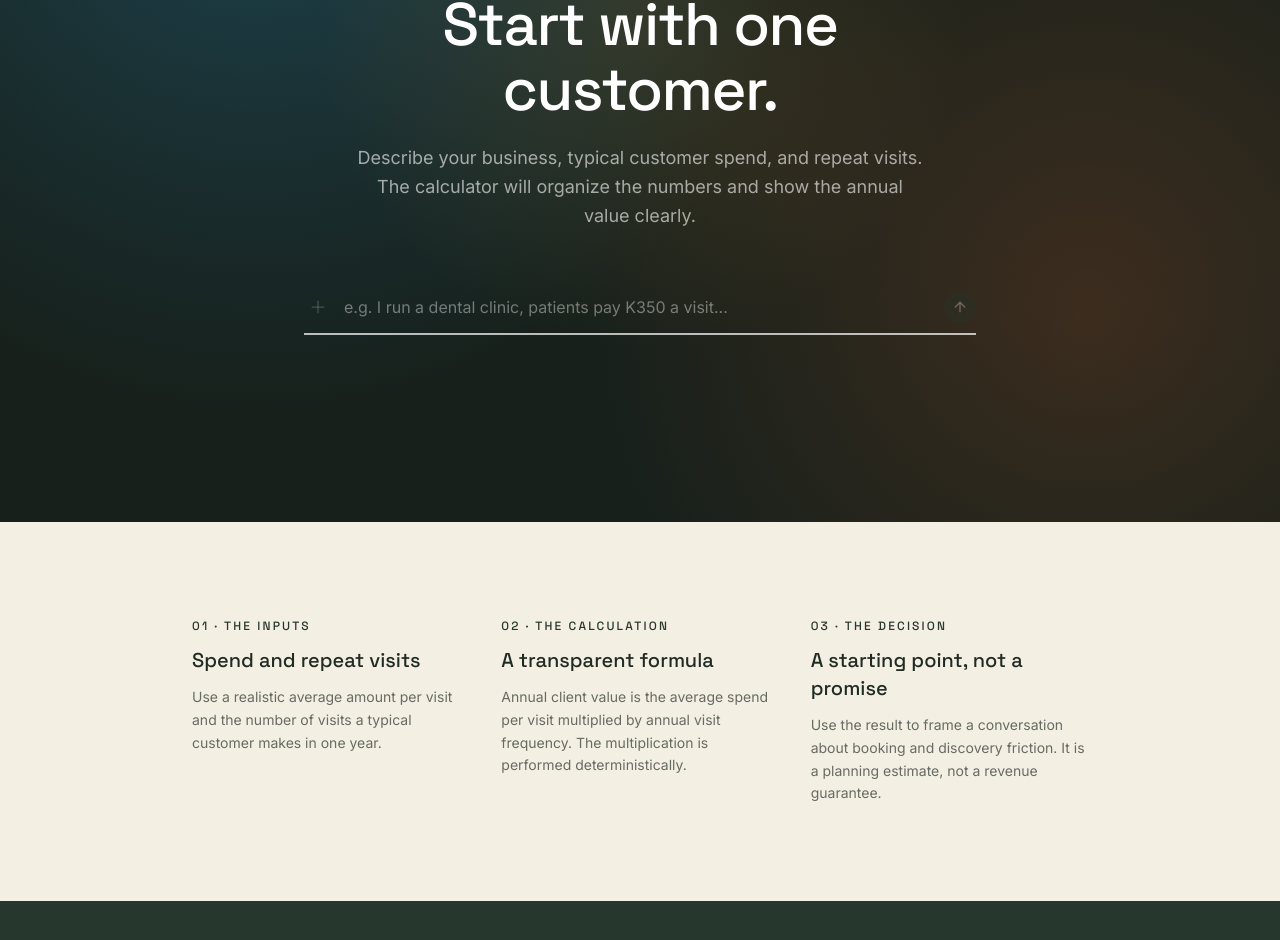
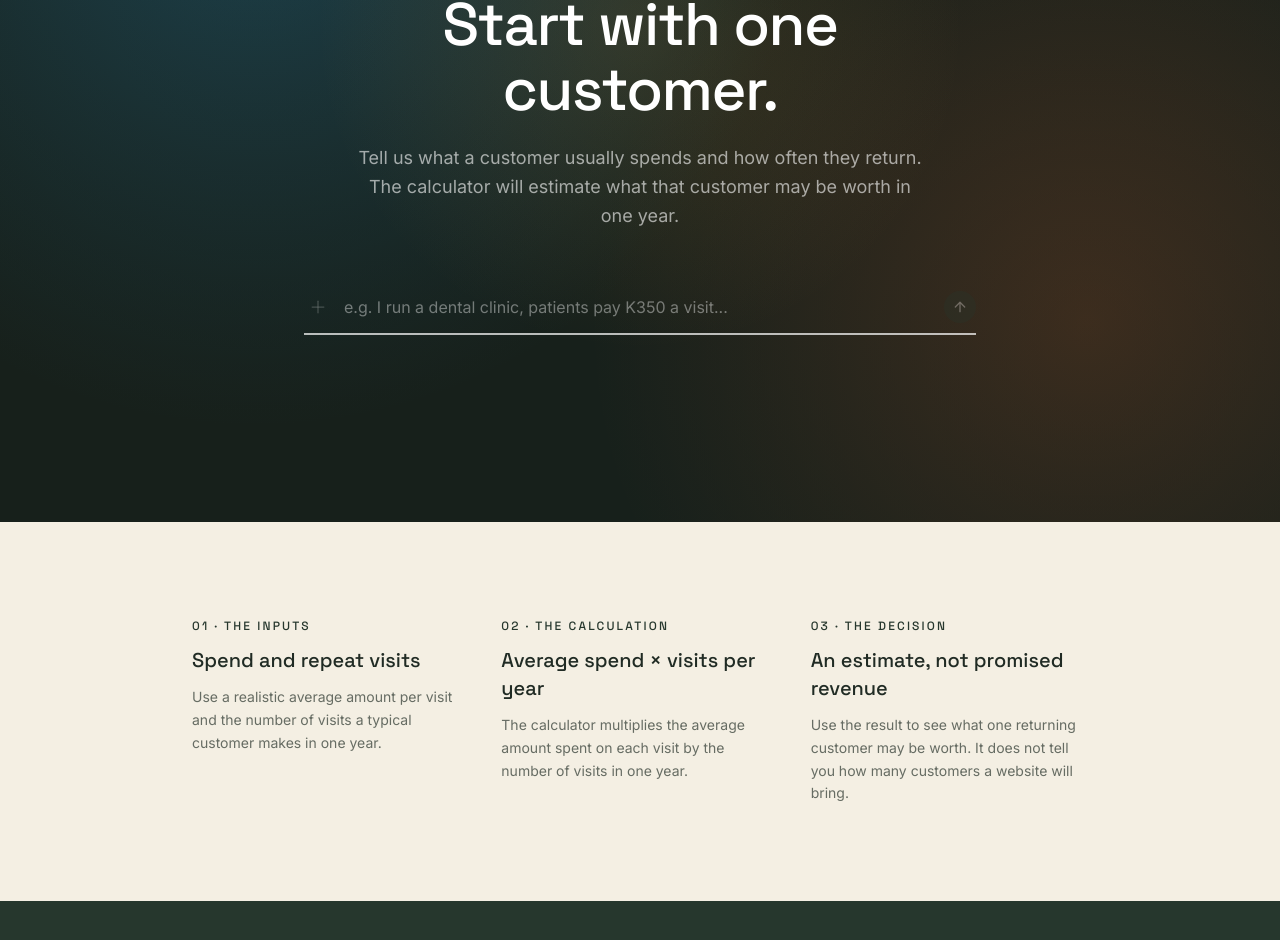
Before and after one commit to lusa8o8/808_landing_page, a Next.js app in the folder apps/web/: page /calculator in a window 1280 px wide. Shown: the part 278-1218 px from the top of the page. Built offline with nearby package versions, Linux system fonts and the light colour scheme.

Commit message:
copy(web): simplify calculator and snapbook

```diff
--- a/apps/web/src/app/(marketing)/calculator/page.tsx
+++ b/apps/web/src/app/(marketing)/calculator/page.tsx
@@ -5,7 +5,7 @@ import { LtvChat } from "@/components/ltv-chat";
 export const metadata: Metadata = {
   title: "Annual client value calculator",
   description:
-    "Estimate annual client value from average spend and repeat visits, then use the result to assess customer-booking friction.",
+    "Estimate what one returning customer may be worth each year using average spend and repeat visits.",
   alternates: {
     canonical: "/calculator",
   },
@@ -29,8 +29,8 @@ export default function CalculatorPage() {
             Start with one customer.
           </h1>
           <p className="mx-auto mt-5 max-w-xl text-base leading-relaxed text-white/60 sm:text-lg">
-            Describe your business, typical customer spend, and repeat visits. The calculator will
-            organize the numbers and show the annual value clearly.
+            Tell us what a customer usually spends and how often they return. The calculator will
+            estimate what that customer may be worth in one year.
           </p>
           <div className="mt-9 text-left">
             <LtvChat />
@@ -55,20 +55,24 @@ export default function CalculatorPage() {
               <p className="font-heading text-xs font-medium uppercase tracking-[0.18em] text-primary">
                 02 · The calculation
               </p>
-              <h2 className="mt-3 font-heading text-xl font-medium">A transparent formula</h2>
+              <h2 className="mt-3 font-heading text-xl font-medium">
+                Average spend × visits per year
+              </h2>
               <p className="mt-3 text-sm leading-relaxed text-muted-foreground">
-                Annual client value is the average spend per visit multiplied by annual visit
-                frequency. The multiplication is performed deterministically.
+                The calculator multiplies the average amount spent on each visit by the number of
+                visits in one year.
               </p>
             </article>
             <article>
               <p className="font-heading text-xs font-medium uppercase tracking-[0.18em] text-primary">
                 03 · The decision
               </p>
-              <h2 className="mt-3 font-heading text-xl font-medium">A starting point, not a promise</h2>
+              <h2 className="mt-3 font-heading text-xl font-medium">
+                An estimate, not promised revenue
+              </h2>
               <p className="mt-3 text-sm leading-relaxed text-muted-foreground">
-                Use the result to frame a conversation about booking and discovery friction. It is a
-                planning estimate, not a revenue guarantee.
+                Use the result to see what one returning customer may be worth. It does not tell you
+                how many customers a website will bring.
               </p>
             </article>
           </div>
--- a/apps/web/src/components/ltv-chat.tsx
+++ b/apps/web/src/components/ltv-chat.tsx
@@ -20,7 +20,7 @@ function formatKwacha(value: number) {
 }
 
 function ResultCard({ estimate }: { estimate: LtvEstimate }) {
-  const whatsappText = `Hi 808 Digital Systems — I run a ${estimate.businessType} and my estimated annual client value is ${formatKwacha(estimate.total)}. I’d love to talk about capturing this.`;
+  const whatsappText = `Hi 808 Digital Systems — I run a ${estimate.businessType} and my estimated annual client value is ${formatKwacha(estimate.total)}. I’d like to talk about making my business easier to find and book.`;
   const whatsappLink = `${siteConfig.whatsappHref}?text=${encodeURIComponent(whatsappText)}`;
 
   return (
@@ -59,7 +59,7 @@ function ResultCard({ estimate }: { estimate: LtvEstimate }) {
         href="/#contact"
         className="flex w-full items-center justify-center gap-2 rounded-lg bg-accent px-4 py-2.5 text-sm font-medium text-primary transition-opacity hover:opacity-90 focus-visible:outline-2 focus-visible:outline-offset-2 focus-visible:outline-primary active:opacity-75"
       >
-        Talk to us about capturing this {formatKwacha(estimate.total)} / yr
+        Talk to us about making your business easier to find and book
         <ArrowRight aria-hidden="true" className="size-4 shrink-0" />
       </Link>
 
@@ -70,7 +70,7 @@ function ResultCard({ estimate }: { estimate: LtvEstimate }) {
           rel="noopener noreferrer"
           className="text-xs text-muted-foreground underline decoration-muted-foreground/40 underline-offset-2 transition-colors hover:text-foreground focus-visible:outline-2 focus-visible:outline-offset-2 focus-visible:outline-primary"
         >
-          Not ready yet? Get this sent to your WhatsApp
+          Send this estimate to your WhatsApp
         </a>
       </p>
     </article>
--- a/apps/web/src/components/snapbook-demo.tsx
+++ b/apps/web/src/components/snapbook-demo.tsx
@@ -164,15 +164,15 @@ export function SnapbookDemo() {
           <ul className="space-y-4 text-sm text-foreground/75">
             <li className="flex gap-3">
               <Check aria-hidden="true" className="mt-0.5 size-4 shrink-0 text-accent-strong" />
-              One clear service and time-selection path
+              Customers choose a service and time in one place
             </li>
             <li className="flex gap-3">
               <Check aria-hidden="true" className="mt-0.5 size-4 shrink-0 text-accent-strong" />
-              A reusable return experience for repeat customers
+              Repeat customers can book again with fewer steps
             </li>
             <li className="flex gap-3">
               <Check aria-hidden="true" className="mt-0.5 size-4 shrink-0 text-accent-strong" />
-              Client branding without redesigning the workflow
+              Colours and business details can match your brand
             </li>
           </ul>
         </div>
@@ -299,10 +299,12 @@ export function SnapbookDemo() {
               <div className="flex flex-1 flex-col">
                 <BackButton label="Times" onClick={() => setScreen("times")} />
                 <div className="mt-7">
-                  <h3 className="font-heading text-3xl font-medium text-foreground">Review the flow</h3>
+                  <h3 className="font-heading text-3xl font-medium text-foreground">
+                    Check the details
+                  </h3>
                   <p className="mt-2 text-sm leading-relaxed text-muted-foreground">
-                    A live setup would request only the client-approved contact details needed to
-                    confirm this service. This demo skips them entirely.
+                    A live booking page would ask only for the contact details your business needs
+                    to confirm the appointment. This demo skips them entirely.
                   </p>
                 </div>
                 <div className="mt-7 overflow-hidden rounded-2xl border border-black/8 bg-white">
@@ -389,7 +391,7 @@ export function SnapbookDemo() {
                     onClick={bookUsual}
                     className="mt-5 w-full rounded-xl bg-[var(--snap-signal)] px-4 py-3 text-sm font-medium text-[var(--snap-accent)] hover:opacity-90 focus-visible:outline-2 focus-visible:outline-offset-2 focus-visible:outline-white"
                   >
-                    Preview book again
+                    Book again
                   </button>
                 </div>
                 <div className="mt-5 rounded-2xl border border-black/8 bg-white p-5">
@@ -431,9 +433,11 @@ export function SnapbookDemo() {
               <div className="flex flex-1 flex-col">
                 <BackButton label="Upcoming" onClick={() => setScreen("returning")} />
                 <div className="mt-7">
-                  <h3 className="font-heading text-3xl font-medium text-foreground">Move the demo</h3>
+                  <h3 className="font-heading text-3xl font-medium text-foreground">
+                    Choose a new demo time
+                  </h3>
                   <p className="mt-2 text-sm text-muted-foreground">
-                    Current fixture: {upcomingSlot.day}, {upcomingSlot.time}
+                    Current demo time: {upcomingSlot.day}, {upcomingSlot.time}
                   </p>
                 </div>
                 <div className="mt-6 space-y-3">
@@ -463,7 +467,7 @@ export function SnapbookDemo() {
                   })}
                 </div>
                 <div className="mt-auto space-y-3 pt-8">
-                  <PrimaryButton onClick={confirmMove}>Preview move</PrimaryButton>
+                  <PrimaryButton onClick={confirmMove}>Move demo appointment</PrimaryButton>
                   <button
                     type="button"
                     onClick={() => setScreen("returning")}
```
